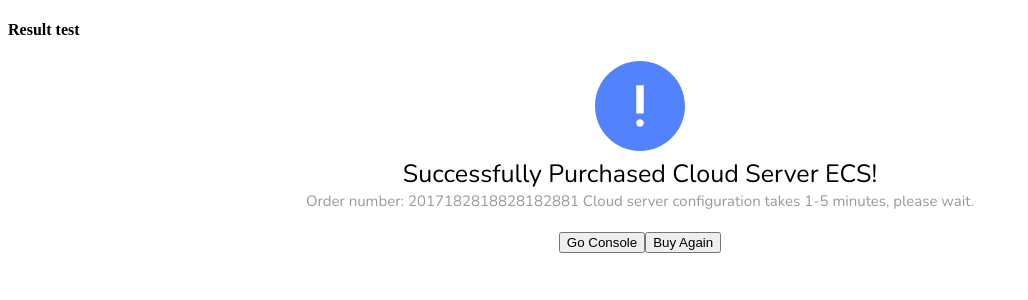
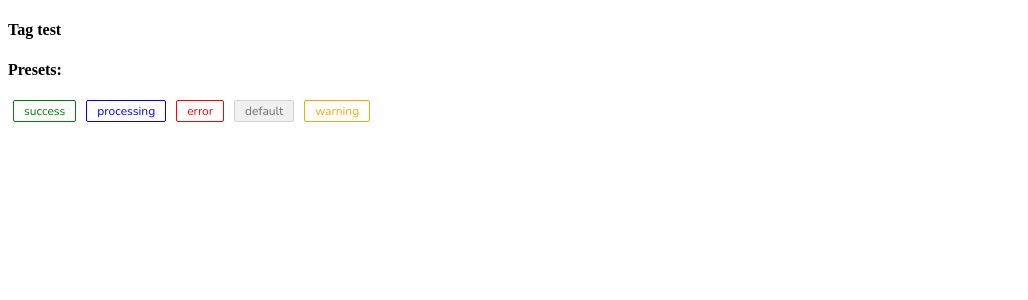
Before and after one commit to adefemi/adx-react-components, a React (Create React App) app: page / in a window 1280 px wide. Shown: the top 300 px of the page, without its empty margins (0-1028 px from the left). Built offline with nearby package versions, Linux system fonts and the light colour scheme.

Commit message:
added tag component

```diff
--- a/src/App.js
+++ b/src/App.js
@@ -1,5 +1,5 @@
 import React, { useEffect, useState } from "react";
-import Result from "./components/Result/result";
+import Tag from "./components/Tag/tag";
 
 function App() {
   const [loading, setLoading] = useState(true);
@@ -8,16 +8,17 @@ function App() {
   }, []);
   return (
     <div className="App">
-      <h4>Result test</h4>
-      <Result
-        // status="error"
-        title="Successfully Purchased Cloud Server ECS!"
-        subTitle="Order number: 2017182818828182881 Cloud server configuration takes 1-5 minutes, please wait."
-        extra={[
-          <button key="console">Go Console</button>,
-          <button key="buy">Buy Again</button>
-        ]}
-      />
+      <h4>Tag test</h4>
+      <div>
+        <h4 style={{ marginBottom: 16 }}>Presets:</h4>
+        <div>
+          <Tag color="success">success</Tag>
+          <Tag color="processing">processing</Tag>
+          <Tag color="error">error</Tag>
+          <Tag color="default">default</Tag>
+          <Tag color="warning">warning</Tag>
+        </div>
+      </div>
     </div>
   );
 }
--- /dev/null
+++ b/src/components/Tag/tag.css
@@ -0,0 +1,13 @@
+@import url("https://fonts.googleapis.com/css?family=Nunito:300,400,600,800&display=swap");
+.adx-tag {
+  font-family: "Nunito", sans-serif;
+  display: inline-block;
+  margin: 5px;
+  font-size: 12px;
+  padding: 2px 10px;
+  border-radius: 2px;
+  border: 1px solid;
+  box-sizing: border-box;
+}
+
+/*# sourceMappingURL=tag.css.map */
--- /dev/null
+++ b/src/components/Tag/tag.js
@@ -0,0 +1,67 @@
+import React from "react";
+import "./tag.css";
+
+function Tag(props) {
+  const presetList = [
+    "magenta",
+    "red",
+    "volcano",
+    "orange",
+    "gold",
+    "lime",
+    "green",
+    "default",
+    "cyan",
+    "blue",
+    "gray",
+    "geekblue",
+    "purple"
+  ];
+  const getColorRules = () => {
+    const returnVal = {
+      backgroundColor: "#f0f0f0",
+      color: "#6e6e6e",
+      borderColor: "#d4d4d4"
+    };
+
+    if (props.color) {
+      let newColor = props.color;
+      switch (props.color) {
+        case "success":
+          newColor = "green";
+          break;
+        case "processing":
+          newColor = "blue";
+          break;
+        case "error":
+          newColor = "red";
+          break;
+        case "warning":
+          newColor = "orange";
+          break;
+      }
+
+      if (presetList.includes(newColor)) {
+        if (newColor !== "default") {
+          returnVal.backgroundColor = `rgba(${newColor}, 0.5)`;
+          returnVal.color = newColor;
+          returnVal.borderColor = newColor;
+        }
+      } else {
+        returnVal.backgroundColor = newColor;
+        returnVal.color = "#ffffff";
+        returnVal.borderColor = newColor;
+      }
+    }
+
+    return returnVal;
+  };
+
+  return (
+    <div style={getColorRules()} className="adx-tag">
+      {props.children}
+    </div>
+  );
+}
+
+export default Tag;
--- /dev/null
+++ b/src/components/Tag/tag.scss
@@ -0,0 +1,12 @@
+@import "../theme";
+
+.adx-tag{
+  font-family: $primary-font;
+  display: inline-block;
+  margin: 5px;
+  font-size: 12px;
+  padding: 2px 10px;
+  border-radius: 2px;
+  border: 1px solid;
+  box-sizing: border-box;
+}
```
